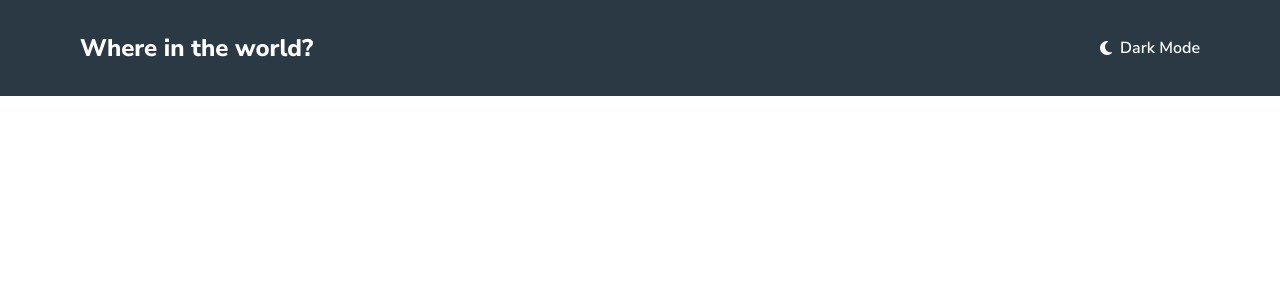
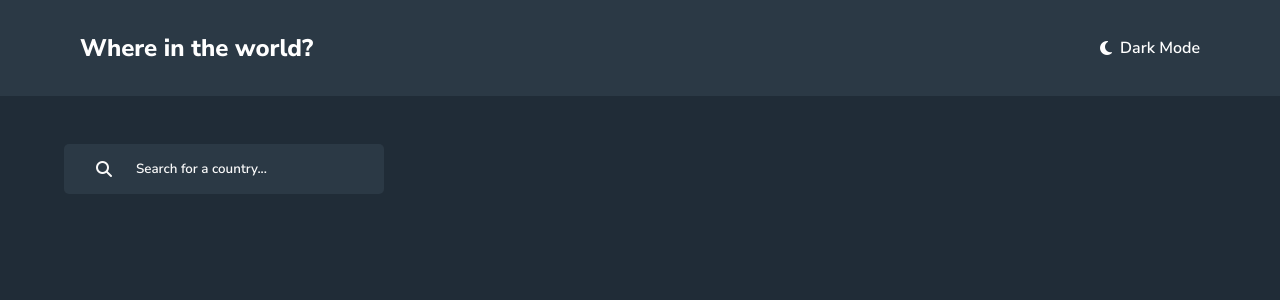
Before and after one commit to dragan0107/countries-app, a React (Create React App) app: page / in a window 1280 px wide. Shown: the top 300 px of the page. Built offline with nearby package versions, Linux system fonts and the light colour scheme.

Commit message:
feat: Add countries component, home page, styling and more

```diff
--- a/src/App.js
+++ b/src/App.js
@@ -1,9 +1,9 @@
-import Header from './components/Header/Header';
+import Home from './pages/Home/Home';
 
 const App = () => {
   return (
     <>
-      <Header />
+      <Home />
     </>
   );
 };
--- /dev/null
+++ b/src/components/Countries/Countries.jsx
@@ -0,0 +1,14 @@
+import SearchBar from '../SearchBar/SearchBar';
+import './Countries.scss';
+
+const Countries = () => {
+  return (
+    <div className="countries-wrapper">
+      <div className="countries">
+        <SearchBar />
+      </div>
+    </div>
+  );
+};
+
+export default Countries;
--- /dev/null
+++ b/src/components/Countries/Countries.scss
@@ -0,0 +1,11 @@
+@import '../../assets/sass/main.scss';
+
+.countries-wrapper {
+  height: calc(100vh - 5.97em);
+  background: $very-dark-blue;
+  @include flex-justify-center;
+}
+.countries {
+  padding: 3em 4em;
+  width: $desktop;
+}
--- a/src/components/Header/Header.jsx
+++ b/src/components/Header/Header.jsx
@@ -2,11 +2,13 @@ import './Header.scss';
 
 const Header = () => {
   return (
-    <header className="header">
-      <h1 className="header__title">Where in the world?</h1>
-      <div className="header__theme-picker">
-        <i class="fa-solid fa-moon"></i>
-        <span>Dark Mode</span>
+    <header className="header-wrapper">
+      <div className="header">
+        <h1 className="header__title">Where in the world?</h1>
+        <div className="header__theme-picker">
+          <i class="fa-solid fa-moon"></i>
+          <span>Dark Mode</span>
+        </div>
       </div>
     </header>
   );
--- a/src/components/Header/Header.scss
+++ b/src/components/Header/Header.scss
@@ -1,8 +1,11 @@
 @import '../../assets/sass/main.scss';
-
+.header-wrapper {
+  color: $white;
+  background: $dark-blue;
+  @include flex-justify-center;
   .header {
-  background: $dark-blue;
-  color: $white;
+    // width: 75%;
+    width: $desktop;
     padding: 2em 5em;
     @include flex-align-center;
     justify-content: space-between;
@@ -17,3 +20,4 @@
       gap: 0.5em;
     }
   }
+}
--- /dev/null
+++ b/src/components/SearchBar/SearchBar.jsx
@@ -0,0 +1,12 @@
+import './SearchBar.scss';
+
+const SearchBar = () => {
+  return (
+    <div className="search-bar">
+      <i class="fa-solid fa-magnifying-glass"></i>
+      <input type="text" placeholder="Search for a country..." autoFocus />
+    </div>
+  );
+};
+
+export default SearchBar;
--- /dev/null
+++ b/src/components/SearchBar/SearchBar.scss
@@ -0,0 +1,21 @@
+@import '../../assets/sass/main.scss';
+
+.search-bar {
+  @include flex-align-center;
+  gap: 1.5em;
+  padding: 1em 2em;
+  border-radius: 5px;
+  width: 20em;
+  background-color: $dark-blue;
+  input {
+    @include nunita($w: 600);
+    background: none;
+    outline: none;
+    border: none;
+  }
+  input[type='text']::placeholder,
+  input,
+  i {
+    color: $very-light-gray;
+  }
+}
--- /dev/null
+++ b/src/pages/Home/Home.jsx
@@ -0,0 +1,13 @@
+import Countries from '../../components/Countries/Countries';
+import Header from '../../components/Header/Header';
+import './Home.scss';
+const Home = () => {
+  return (
+    <div className="home">
+      <Header />
+      <Countries />
+    </div>
+  );
+};
+
+export default Home;
--- /dev/null
+++ b/src/pages/Home/Home.scss
@@ -0,0 +1,6 @@
+@import '../../assets/sass/main.scss';
+
+.home {
+  display: flex;
+  flex-direction: column;
+}
```
Lines whose indentation alone changed are shown as unchanged.
